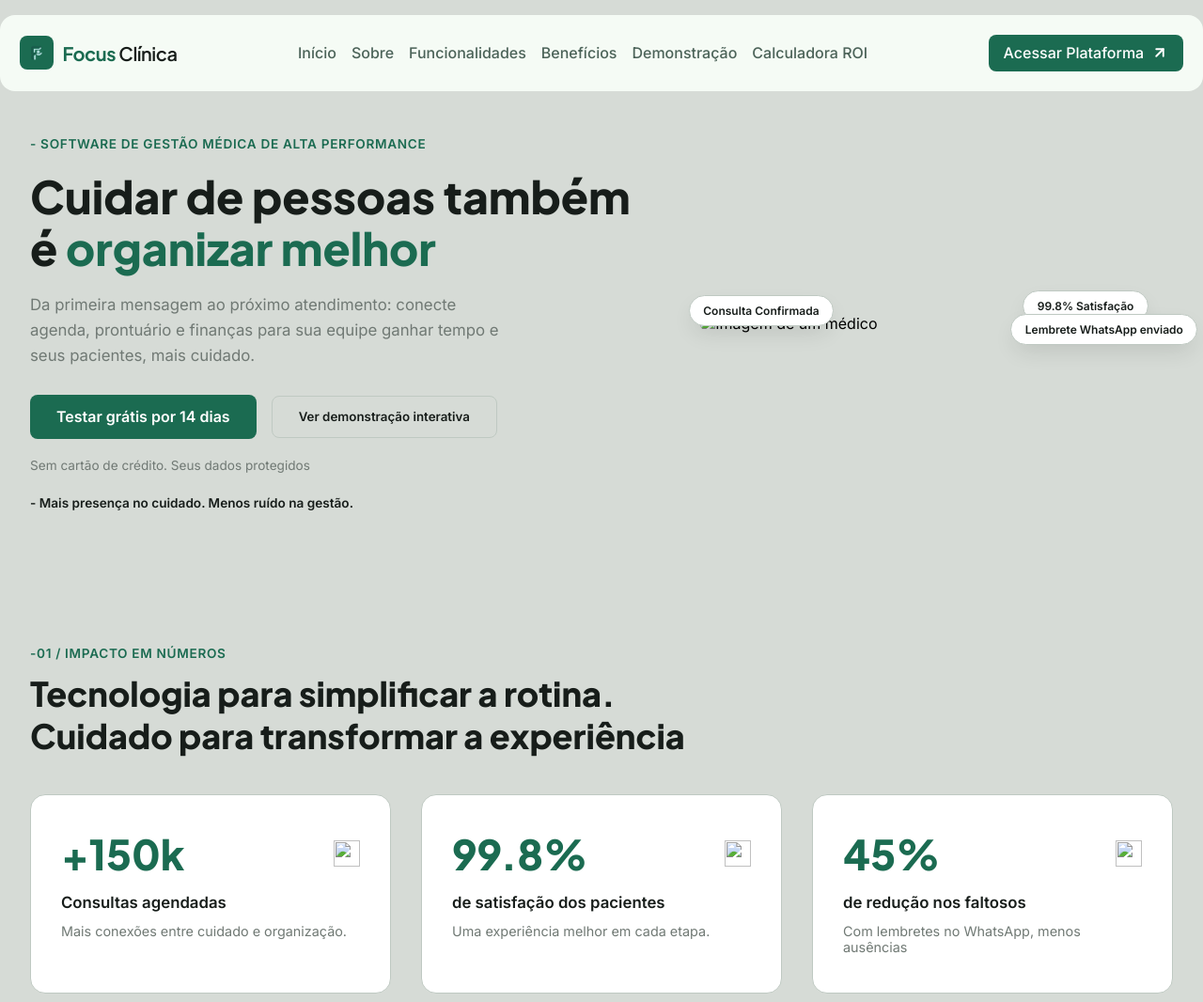
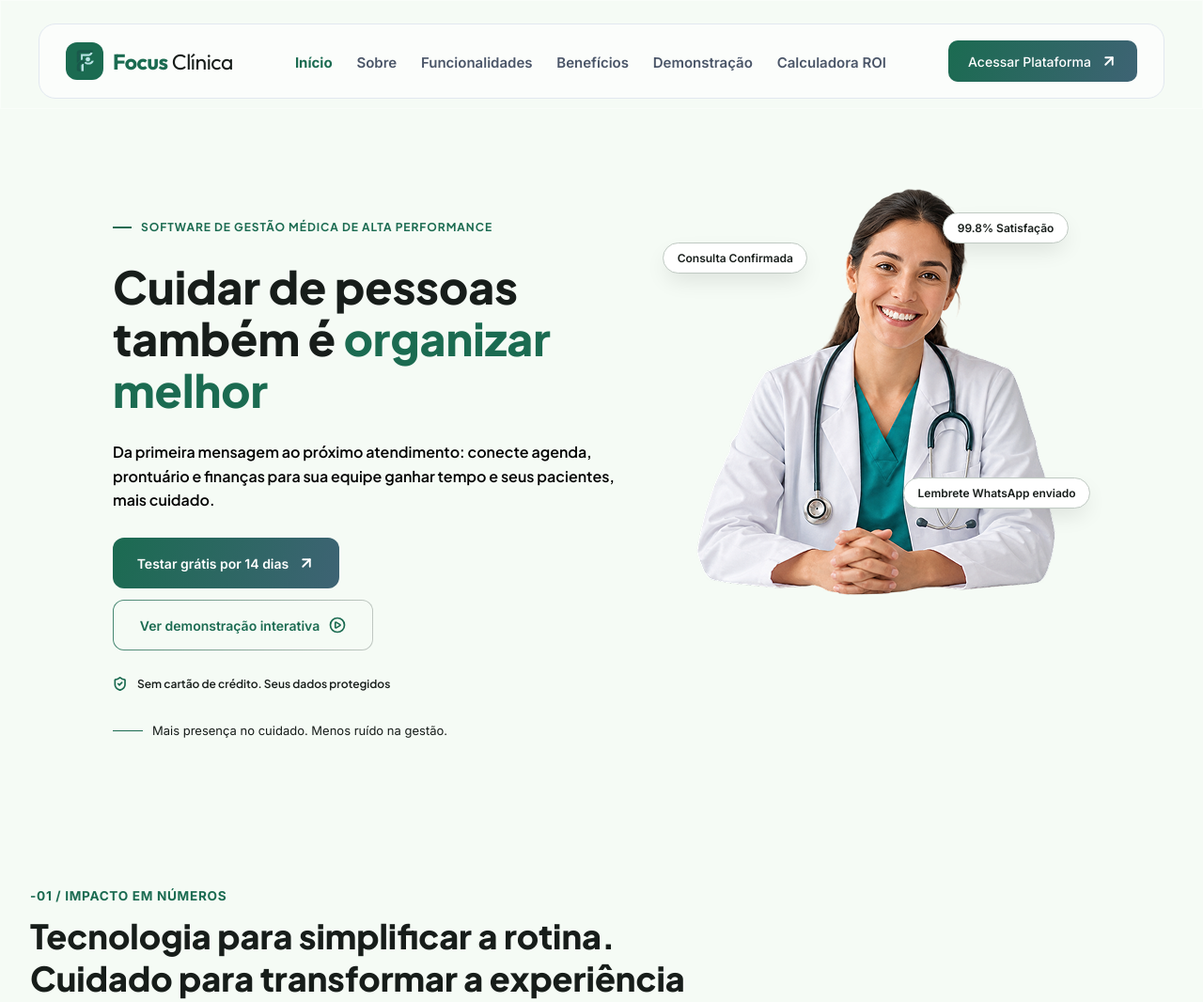
Before and after one commit to mrjonc/focus-clinica, a plain HTML site: page index.html in a window 1280 px wide. Shown: the top 1066 px of the page at 94% size. Drawn offline with Linux system fonts and the light colour scheme.

Commit message:
adicionando assets e ajustando layout

```diff
--- a/css/style.css
+++ b/css/style.css
@@ -1,4 +1,4 @@
-@import url("https://fonts.googleapis.com/css2?family=Inter:wght@400;500;600&family=Plus+Jakarta+Sans:wght@600;700;800&display=swap");
+@import url("https://fonts.googleapis.com/css2?family=Inter:ital,opsz,wght@0,14..32,100..900;1,14..32,100..900&family=Outfit:wght@100..900&family=Plus+Jakarta+Sans:wght@600;700;800&display=swap");
 
 :root {
   /* --- TEMA CLARO --- */
@@ -54,6 +54,7 @@
   /*Fontes*/
   --font-titulo: "Plus Jakarta Sans", sans-serif;
   --font-corpo: "Inter", sans-serif;
+  --font-logo: "Outfit", sans-serif;
 }
 
 [data-theme="dark"] {
@@ -112,49 +113,51 @@
   box-sizing: border-box;
   margin: 0;
   padding: 0;
+  list-style: none;
+  text-decoration: none;
 }
 
 html {
-  background-color: var(--surface-dark);
+  background-color: var(--surface);
   font-family: var(--font-corpo);
 }
 
 .main-header {
   display: flex;
-  align-items: center;
-  position: sticky;
-  top: 0;
-  z-index: 1000;
   width: 100%;
+  height: 7.25rem;
+  border: solid 0.0625rem rgba(255, 255, 255, 0.4);
+  padding: 1.5rem 2.5rem 0.75rem 2.5rem;
 }
 
 .navbar {
   display: flex;
   justify-content: space-between;
-  background-color: var(--surface);
-  border-radius: 1rem;
-  padding: 1.3rem;
-  margin-top: 1rem;
-  width: 100%;
-  max-width: 1800px;
   align-items: center;
-  margin: 1rem auto 0 auto;
+  width: 88.75rem;
+  height: 5rem;
+  border-radius: 1.125rem;
+  background-color: rgba(255, 255, 255, 0.6);
+  border: solid 0.0625rem rgba(226, 232, 240, 1);
+  padding: 1.125rem 1.75rem;
+  gap: 1.25rem;
 }
 
 .logo {
   display: flex;
   align-items: center;
-  gap: 0.6rem;
+  gap: 0.625rem;
   text-decoration: none;
   cursor: pointer;
 }
 
 .logo-icon {
-  width: 36px;
-  height: 36px;
+  width: 2.5rem;
+  height: 2.5rem;
   background-color: var(--primary);
-  border-radius: 0.5rem;
+  border-radius: 0.75rem;
   display: flex;
+  flex-direction: row;
   align-items: center;
   justify-content: center;
   padding: 0.35rem;
@@ -162,14 +165,15 @@ html {
 }
 
 .logo-icon img {
-  width: 100%;
-  height: 100%;
+  width: 2.5rem;
+  height: 2.5rem;
   object-fit: contain;
 }
 
 .logo-text {
-  font-family: var(--font-titulo);
-  font-size: 1.25rem;
+  font-family: var(--font-logo);
+  font-size: 1.4375rem;
+  font-weight: 400;
   color: var(--on-surface);
   letter-spacing: -0.02em;
   white-space: nowrap;
@@ -182,17 +186,24 @@ html {
 
 .menu ul {
   display: flex;
-  gap: 1rem;
-  list-style-type: none;
-  padding-left: 0;
-  margin: 0;
+  justify-content: space-between;
+  width: 39.3125rem;
+  height: 1.1875rem;
+  gap: 1.5rem;
 }
 
 .menu ul li a {
-  color: var(--secondary);
+  color: #4A5568;
   text-decoration: none;
-  font-weight: 500;
-  transition: color 0.3s ease;
+  font-weight: 600;
+  font-size: 0.9375rem;
+  line-height: 100%;
+  letter-spacing: 0;
+}
+
+.menu ul>li:first-child>a {
+  font-weight: 700;
+  color: var(--primary);
 }
 
 .menu ul li a:hover {
@@ -202,46 +213,85 @@ html {
 .main-header .btn-plataforma {
   display: inline-flex;
   align-items: center;
-  gap: 0.5rem;
-  padding: 0.6rem 1rem;
-  background-color: var(--primary);
-  color: var(--on-primary);
+  justify-content: center;
+
+  width: 12.5625rem;
+  height: 2.75rem;
+  box-sizing: border-box;
+
+  border-radius: 0.625rem;
+  padding: 0.75rem 1rem;
+  gap: 0.625rem;
+
+  background: linear-gradient(110deg,
+      var(--primary) 0%,
+      var(--tertiary) 100%);
+
+  color: #FFFFFF;
+  font-size: 0.875rem;
+  font-weight: 500;
+  white-space: nowrap;
   text-decoration: none;
-  border-radius: 0.5rem;
-  font-weight: 500;
+
+  border: none;
+  cursor: pointer;
 }
 
-.btn-plataforma:hover .seta-link {
-  transform: translate(2px, -2px);
+.btn-plataforma:hover .seta-link,
+.btn-testar:hover .seta-link {
+  transform: translate(0.125rem, -0.125rem);
 }
 
 .seta-link {
+  display: block;
+  width: 1.125rem;
+  height: 1.125rem;
+  flex-shrink: 0;
   transition: transform 0.2s ease;
 }
 
 .hero-section {
-  max-width: 1800px;
-  margin: 0 auto;
-  padding: 3rem 2rem 5rem 2rem;
   display: grid;
-  grid-template-columns: 1.1fr 0.9fr;
-  gap: 3rem;
+  grid-template-columns: minmax(0, 34rem) minmax(0, 1fr);
   align-items: center;
+  margin-top: 0.625rem;
+  width: 100%;
+  min-height: 47.1875rem;
+  padding: 4rem 7.5rem 3.5rem 7.5rem;
+  gap: 2rem;
+}
+
+.subtitle-line {
+  width: 1.25rem;
+  height: 0.125rem;
+  flex-shrink: 0;
 }
 
 .hero-content {
   display: flex;
   flex-direction: column;
-  gap: 1.25rem;
+  width: 100%;
+  max-width: 34rem;
+  min-width: 0;
+  min-height: 38.875rem;
+  padding-top: 2.25rem;
+  gap: 1.625rem;
 }
 
 .hero-content .subtitle {
-  font-family: var(--font-corpo);
-  font-size: 0.85rem;
-  font-weight: 600;
+  display: flex;
+  align-items: center;
+  width: 32.1875rem;
+  max-width: 100%;
+  min-height: 1.125rem;
+  gap: 0.625rem;
+  font-family: var(--font-titulo);
+  font-size: 0.75rem;
+  font-weight: 700;
+  line-height: 1.125rem;
   text-transform: uppercase;
   color: var(--primary);
-  letter-spacing: 0.05em;
+  letter-spacing: 0.08em;
 }
 
 .hero-content .title {
@@ -252,33 +302,50 @@ html {
   font-weight: 800;
 }
 
-.hero-content .title .detaque {
+.hero-content .title .destaque {
   color: var(--primary);
 }
 
 .hero-content .description {
-  font-family: var(--font-corpo);
-  font-size: 1.05rem;
-  color: var(--outline);
-  max-width: 520px;
-  line-height: 1.6;
+  width: 34rem;
+  max-width: 100%;
+  min-height: 4.875rem;
+  font-family: var(--font-titulo);
+  font-size: 1rem;
+  color: --surface-container-low;
+  line-height: 160%;
+  letter-spacing: 0%;
 }
 
 .hero-actions {
   display: flex;
-  align-items: center;
-  gap: 1rem;
-  margin-top: 0.5rem;
+  flex-direction: column;
+  width: 34rem;
+  max-width: 100%;
+  height: 7.5rem;
+  gap: 0.75rem;
 }
 
 .btn-testar {
-  background-color: var(--primary);
+  display: inline-flex;
+  align-items: center;
+  justify-content: center;
+  gap: 0.625rem;
+  font-family: var(--font-corpo);
+  font-size: 0.875rem;
+  font-weight: 600;
+  text-align: center;
+  text-decoration: none;
+  white-space: nowrap;
+  width: 15.0625rem;
+  height: 3.375rem;
+  min-height: 3.375rem;
   color: var(--on-primary);
-  padding: 0.85rem 1.75rem;
-  border-radius: 0.5rem;
-  text-decoration: none;
-  font-weight: 600;
-  font-family: var(--font-corpo);
+  background: linear-gradient(110deg,
+      var(--primary) 0%,
+      var(--tertiary) 100%);
+  padding: 0.75rem 1.375rem;
+  border-radius: 0.75rem;
   transition: opacity 0.2s ease;
 }
 
@@ -286,33 +353,78 @@ html {
   opacity: 0.9;
 }
 
-.btn-plataform {
-  background-color: transparent;
-  border: 1px solid var(--outline-variant);
-  color: var(--on-surface);
-  padding: 0.85rem 1.75rem;
-  border-radius: 0.5rem;
+.btn-demonstracao {
+  display: inline-flex;
+  align-items: center;
+  justify-content: center;
+  width: 17.3125rem;
+  height: 3.375rem;
+  min-height: 3.375rem;
+  font-family: var(--font-corpo);
+  font-size: 0.875rem;
   font-weight: 600;
-  font-family: var(--font-corpo);
+  white-space: nowrap;
+  color: var(--primary);
+  border: 0.0625rem solid transparent;
+  background:
+    linear-gradient(var(--surface), var(--surface)) padding-box,
+    linear-gradient(92.18deg,
+      color-mix(in srgb, var(--primary) 80%, transparent) 0%,
+      color-mix(in srgb, var(--outline) 40%, transparent) 100%) border-box;
+  padding: 0.75rem 1.375rem;
+  border-radius: 0.75rem;
+  gap: 0.625rem;
   cursor: pointer;
   transition: all 0.2s ease;
 }
 
-.btn-plataform:hover {
+.btn-demonstracao .icone-play {
+  display: block;
+  width: 1.125rem;
+  height: 1.125rem;
+  flex-shrink: 0;
+}
+
+.btn-demonstracao:hover {
   border-color: var(--primary);
   color: var(--primary);
 }
 
-.description-extra {
-  font-size: 0.85rem;
-  color: var(--outline);
+.hero-content .description-extra,
+.hero-content .subtitle-extra {
+  display: flex;
+  align-items: center;
+  gap: 0.625rem;
 }
 
+.hero-content .description-extra>img,
+.hero-content .subtitle-extra>img {
+  display: block;
+  flex-shrink: 0;
+}
+
+.description-extra {
+  font-family: var(--font-titulo);
+  font-size: 0.75rem;
+  font-weight: 400;
+  line-height: 160%;
+  letter-spacing: 0;
+  color: var(--on-surface);
+}
+
+
 .subtitle-extra {
-  font-size: 0.85rem;
-  font-weight: 600;
+  font-size: 0.8125rem;
+  font-weight: 400;
   color: var(--on-surface);
+  line-height: 160%;
+  letter-spacing: 0;
   margin-top: 0.25rem;
+}
+
+.subtitle-extra .subtitle-line {
+  width: 2rem;
+  height: 0.0625rem;
 }
 
 /* =========================================
@@ -321,24 +433,26 @@ html {
 .image-doctor {
   position: relative;
   width: 100%;
+  max-width: 30rem;
+  min-width: 0;
+  justify-self: center;
+  align-self: start;
   display: flex;
   justify-content: center;
   align-items: center;
-  padding: 2rem 0;
+  padding: 0;
 }
 
 .image-doctor img {
-  width: 100%;
-  max-width: 480px;
+  width: 37.5rem;
+  height: 28.125rem;
   border-radius: 1rem;
   object-fit: cover;
   display: block;
 }
 
 /* Padronização das tags flutuantes para não quebrarem o layout */
-.image-doctor .tag-badge,
-.image-doctor .badge,
-.image-doctor [class*="tag"] {
+.image-doctor .tag-badge {
   position: absolute;
   background: var(--surface-container-lowest);
   color: var(--on-surface);
@@ -346,13 +460,13 @@ html {
   border-radius: 2rem;
   font-size: 0.75rem;
   font-weight: 600;
-  box-shadow: 0 10px 25px -5px rgba(0, 0, 0, 0.12);
+  box-shadow: 0 0.625rem 1.5625rem -0.3125rem rgba(0, 0, 0, 0.12);
   display: flex;
   align-items: center;
   gap: 0.4rem;
   white-space: nowrap;
   z-index: 2;
-  border: 1px solid var(--outline-variant);
+  border: 0.0625rem solid var(--outline-variant);
 }
 
 /* Posicionamento individual de cada tag ao redor da imagem */
@@ -366,17 +480,30 @@ html {
   right: 5%;
 }
 
-.image-doctor .reminder,
-.image-doctor [class*="reminder"] {
+.image-doctor .reminder {
   bottom: 22%;
-  right: -5%;
+  right: 0;
+}
+
+@media (max-width: 1100px) {
+  .hero-section {
+    grid-template-columns: minmax(0, 1fr);
+    justify-items: center;
+    min-height: auto;
+    padding: 2.5rem 1.5rem;
+  }
+
+  .hero-content {
+    min-height: auto;
+    padding-top: 0;
+  }
 }
 
 /* =========================================
    01 / IMPACTO EM NÚMEROS (CORRIGIDO)
    ========================================= */
 .metrics-overview {
-  max-width: 1800px;
+  max-width: 112.5rem;
   margin: 0 auto;
   padding: 4rem 2rem 6rem 2rem;
 }
@@ -396,7 +523,7 @@ html {
   font-size: 2.25rem;
   font-weight: 800;
   color: var(--on-surface);
-  max-width: 700px;
+  max-width: 43.75rem;
   margin-bottom: 2.5rem;
   line-height: 1.25;
 }
@@ -411,7 +538,7 @@ html {
   background: var(--surface-container-lowest);
   padding: 2.5rem 2rem;
   border-radius: 1rem;
-  border: 1px solid var(--outline-variant);
+  border: 0.0625rem solid var(--outline-variant);
   display: flex;
   flex-direction: column;
   gap: 0.75rem;
@@ -421,7 +548,7 @@ html {
 }
 
 .metrics-overview .card:hover {
-  transform: translateY(-4px);
+  transform: translateY(-0.25rem);
 }
 
 .card-results {
@@ -441,8 +568,8 @@ html {
 }
 
 .card-results img {
-  width: 28px;
-  height: 28px;
+  width: 2.5rem;
+  height: 2.5rem;
   object-fit: contain;
 }
 
--- a/index.html
+++ b/index.html
@@ -37,6 +37,8 @@
           Acessar Plataforma
           <svg
             class="seta-link"
+            aria-hidden="true"
+            focusable="false"
             xmlns="http://www.w3.org/2000/svg"
             viewBox="0 0 24 24"
             width="18"
@@ -57,12 +59,17 @@
       <!-- HERO-->
       <section id="inicio" class="hero-section">
         <div class="hero-content">
-          <span class="subtitle"
-            >- Software de Gestão Médica de Alta Performance</span
-          >
+          <span class="subtitle">
+            <img
+              class="subtitle-line"
+              src="assets/img/subtitle-line.png"
+              alt=""
+            />
+            Software de Gestão Médica de Alta Performance
+          </span>
           <h1 class="title">
             Cuidar de pessoas também é
-            <span class="detaque">organizar melhor</span>
+            <span class="destaque">organizar melhor</span>
           </h1>
           <p class="description">
             Da primeira mensagem ao próximo atendimento: conecte agenda,
@@ -71,26 +78,62 @@
           </p>
           <div class="hero-actions">
             <a href="#teste-gratis" class="btn-testar">
-              Testar grátis por 14 dias</a
-            >
-            <button type="button" class="btn-plataform">
+              Testar grátis por 14 dias
+              <svg
+                class="seta-link"
+                aria-hidden="true"
+                focusable="false"
+                xmlns="http://www.w3.org/2000/svg"
+                viewBox="0 0 24 24"
+                width="18"
+                height="18"
+                fill="none"
+                stroke="currentColor"
+                stroke-width="2.5"
+                stroke-linecap="round"
+                stroke-linejoin="round"
+              >
+                <line x1="7" y1="17" x2="17" y2="7"></line>
+                <polyline points="7 7 17 7 17 17"></polyline>
+              </svg>
+            </a>
+            <button type="button" class="btn-demonstracao">
               Ver demonstração interativa
+              <img
+                class="icone-play"
+                src="assets/img/circle-play.svg"
+                width="18"
+                height="18"
+                alt=""
+              />
             </button>
           </div>
           <p class="description-extra">
+            <img
+              src="assets/img/verification.svg"
+              width="16"
+              height="16"
+              alt=""
+            />
             Sem cartão de crédito. Seus dados protegidos
           </p>
           <span class="subtitle-extra">
-            - Mais presença no cuidado. Menos ruído na gestão.</span
+            <img
+              class="subtitle-line"
+              src="assets/img/subtitle-line.png"
+              alt=""
+            />
+            Mais presença no cuidado. Menos ruído na gestão.</span
           >
         </div>
         <div class="image-doctor">
-          <img src="doctor.png" alt="Imagem de um médico" />
+          <img src="assets/img/doctor.png" alt="Imagem de uma médica" />
           <span class="tag-badge consult">Consulta Confirmada</span>
-          <span class="tag badge satisfaction">99.8% Satisfação</span>
-          <span class="tag=badge reminder">Lembrete WhatsApp enviado</span>
+          <span class="tag-badge satisfaction">99.8% Satisfação</span>
+          <span class="tag-badge reminder">Lembrete WhatsApp enviado</span>
         </div>
       </section>
+
       <!-- 01 / IMPACTO EM NÚMEROS -->
       <section class="metrics-overview">
         <span class="section-tag">-01 / Impacto em números</span>
@@ -102,7 +145,7 @@
           <article class="card">
             <div class="card-results">
               <h3>+150k</h3>
-              <img src="icon1.png" alt="" aria-hidden="true" />
+              <img src="assets/img/calendar.png" alt="" aria-hidden="true" />
             </div>
             <strong class="card-description">Consultas agendadas</strong>
             <p class="card-description-extra">
@@ -113,7 +156,11 @@
           <article class="card">
             <div class="card-results">
               <h3 class="card-title">99.8%</h3>
-              <img src="icon2.png" alt="" aria-hidden="true" />
+              <img
+                src="assets/img/heart-handshake.png"
+                alt=""
+                aria-hidden="true"
+              />
             </div>
             <strong class="card-description"
               >de satisfação dos pacientes</strong
@@ -126,7 +173,7 @@
           <article class="card">
             <div class="card-results">
               <h3 class="card-title">45%</h3>
-              <img src="icon3.png" alt="" aria-hidden="" />
+              <img src="assets/img/chat.png" alt="" aria-hidden="" />
             </div>
             <strong class="card-description">de redução nos faltosos</strong>
             <p class="card-description-extra">
```
Also changed, not shown: assets/img/calendar.png (added), assets/img/chat.png (added), assets/img/circle-play.svg (added), assets/img/doctor.png (added), assets/img/heart-handshake.png (added), assets/img/subtitle-line.png (added), assets/img/verification.svg (added).
